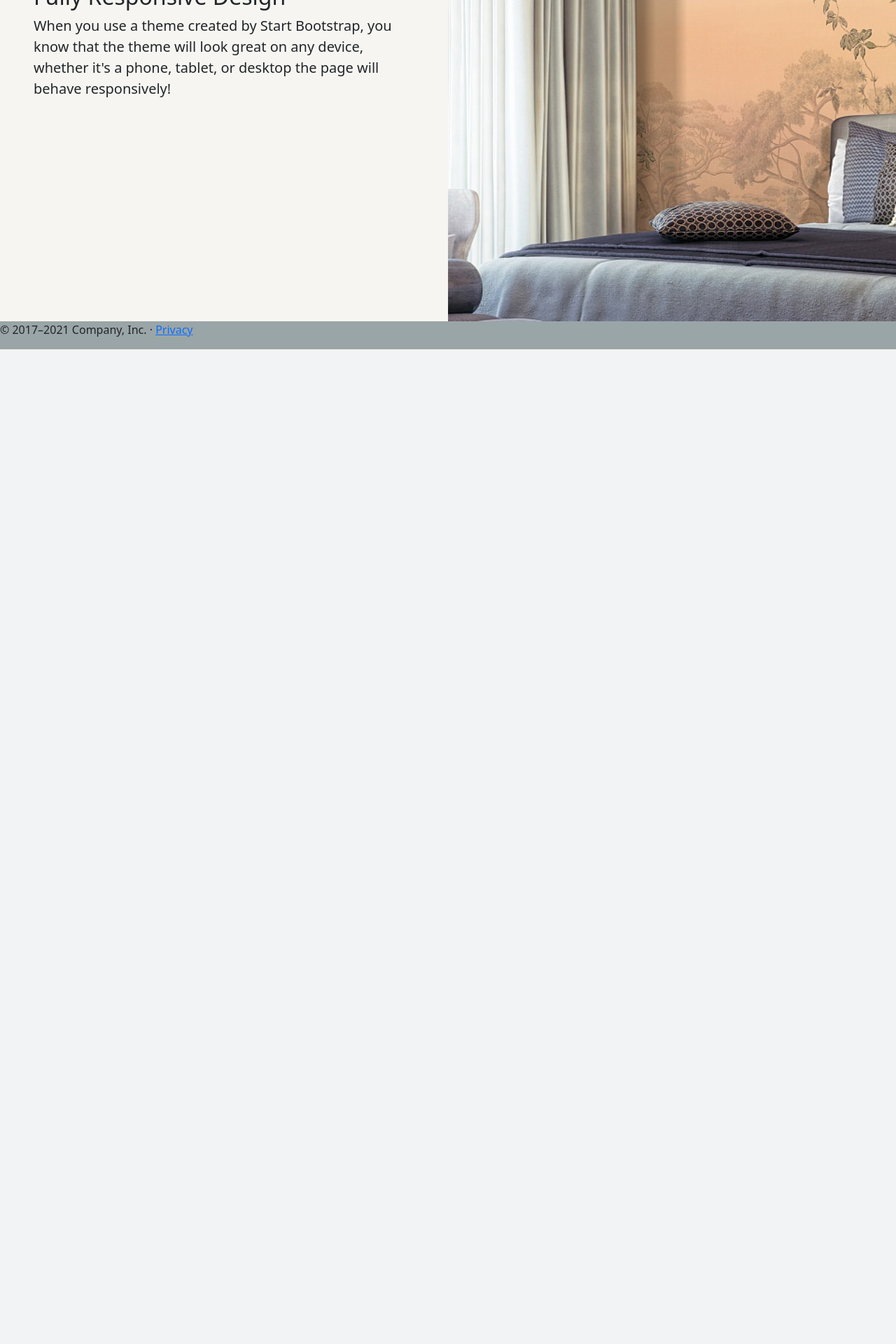
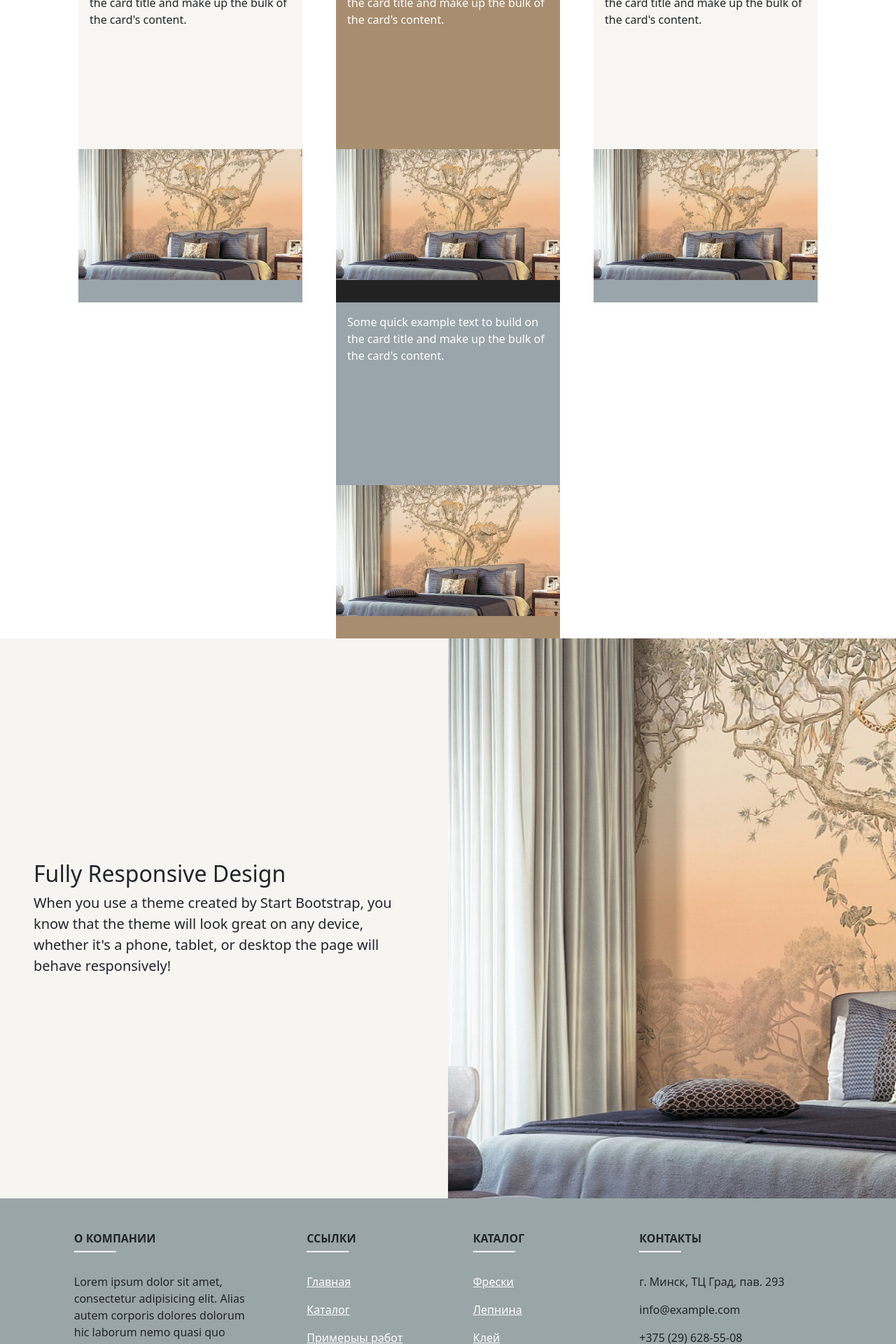
Before and after one commit to iWebshark/FreskiProject, a Django app: page / in a window 1280 px wide. Shown: the part 2520-4440 px from the top of the page at 70% size. Before the commit the page ends 3019 px from the top, so only its background shows below. Run offline with Django 3.2, Linux system fonts and the light colour scheme.

Commit message:
Site web design

```diff
--- a/static/css/main.css
+++ b/static/css/main.css
@@ -21,9 +21,23 @@
     background-color: #9aa5ab;
 }
 
+.bg-black {
+    background-color: #222222;
+    color: white;
+}
+
 .card {
     border-radius: 0;
     border: 0;
+    min-height: 30rem;
+    min-width: 20rem;
+    padding-left: 0;
+    padding-right: 0;
+}
+
+.card-img-bottom {
+    border-bottom-right-radius: 0;
+    border-bottom-left-radius: 0;
 }
 
 /*bootstrap customization*/
@@ -60,7 +74,7 @@
 
 /* Declare heights because of positioning of img element */
 .carousel-item {
-    height: 32rem;
+    height: 40rem;
 }
 
 .carousel-item > img {
@@ -68,7 +82,7 @@
     top: 0;
     left: 0;
     min-width: 100%;
-    height: 32rem;
+    height: 40rem;
     z-index: -2;
 }
 
--- a/templates/base.html
+++ b/templates/base.html
@@ -12,6 +12,7 @@
           integrity="sha384-BmbxuPwQa2lc/FVzBcNJ7UAyJxM6wuqIj61tLrc4wSX0szH/Ev+nYRRuWlolflfl" crossorigin="anonymous">
     <!-- Custom styles for this template -->
     <link href="{% static 'css/main.css' %}" rel="stylesheet">
+
 </head>
 <body class="d-flex flex-column h-100">
 <!-- Navbar -->
@@ -69,7 +70,96 @@
 
 <!-- Footer -->
 <footer class="footer" style="background: #9aa5a7;">
-    <p>&copy; 2017–2021 Company, Inc. &middot; <a href="#">Privacy</a></p>
+    <!-- Section: Links  -->
+    <section class="">
+        <div class="container text-center text-md-start mt-5">
+            <!-- Grid row -->
+            <div class="row mt-3">
+                <!-- Grid column -->
+                <div class="col-md-3 col-lg-4 col-xl-3 mx-auto mb-4">
+                    <!-- Content -->
+                    <h6 class="text-uppercase fw-bold">О компании</h6>
+                    <hr
+                            class="mb-4 mt-0 d-inline-block mx-auto"
+                            style="width: 60px; background-color: #fdfaf4; height: 2px;opacity: 100;"
+                    />
+                    <p>
+                        Lorem ipsum dolor sit amet, consectetur adipisicing elit. Alias autem corporis dolores dolorum
+                        hic laborum nemo quasi quo recusandae voluptatum.
+                    </p>
+                </div>
+                <!-- Grid column -->
+
+                <!-- Grid column -->
+                <div class="col-md-2 col-lg-2 col-xl-2 mx-auto mb-4">
+                    <!-- Links -->
+                    <h6 class="text-uppercase fw-bold">Ссылки</h6>
+                    <hr
+                            class="mb-4 mt-0 d-inline-block mx-auto"
+                            style="width: 60px; background-color: #fcfbf9; height: 2px;opacity: 100;"
+                    />
+                    <p>
+                        <a href="#!" class="text-white">Главная</a>
+                    </p>
+                    <p>
+                        <a href="#!" class="text-white">Каталог</a>
+                    </p>
+                    <p>
+                        <a href="#!" class="text-white">Примерыы работ</a>
+                    </p>
+                    <p>
+                        <a href="#!" class="text-white">О нас</a>
+                    </p>
+                    <p>
+                        <a href="#!" class="text-white">Контакты</a>
+                    </p>
+                </div>
+                <!-- Grid column -->
+
+                <!-- Grid column -->
+                <div class="col-md-3 col-lg-2 col-xl-2 mx-auto mb-4">
+                    <!-- Links -->
+                    <h6 class="text-uppercase fw-bold">Каталог</h6>
+                    <hr
+                            class="mb-4 mt-0 d-inline-block mx-auto"
+                            style="width: 60px; background-color: #fcfbf9; height: 2px;opacity: 100;"
+                    />
+                    <p>
+                        <a href="#!" class="text-white">Фрески</a>
+                    </p>
+                    <p>
+                        <a href="#!" class="text-white">Лепнина</a>
+                    </p>
+                    <p>
+                        <a href="#!" class="text-white">Клей</a>
+                    </p>
+                </div>
+                <!-- Grid column -->
+
+                <!-- Grid column -->
+                <div class="col-md-4 col-lg-3 col-xl-3 mx-auto mb-md-0 mb-4">
+                    <!-- Links -->
+                    <h6 class="text-uppercase fw-bold">Контакты</h6>
+                    <hr
+                            class="mb-4 mt-0 d-inline-block mx-auto"
+                            style="width: 60px; background-color: #fcfbf9; height: 2px;opacity: 100;"
+                    />
+                    <p><i class="fas fa-home mr-3"></i> г. Минск, ТЦ Град, пав. 293</p>
+                    <p><i class="fas fa-envelope mr-3"></i> info@example.com</p>
+                    <p><i class="fas fa-phone mr-3"></i> +375 (29) 628-55-08</p>
+                </div>
+                <!-- Grid column -->
+            </div>
+            <!-- Grid row -->
+        </div>
+    </section>
+    <!-- Section: Links  -->
+
+    <!-- Copyright -->
+    <div class="text-center p-3"
+         style="background-color: rgba(0, 0, 0, 0.2)">
+        © 2021 Все права защищены
+    </div>
 </footer>
 
 <script src="https://cdn.jsdelivr.net/npm/bootstrap@5.0.0-beta2/dist/js/bootstrap.bundle.min.js"
--- a/templates/common/index.html
+++ b/templates/common/index.html
@@ -53,18 +53,18 @@
     </div>
 
     <!-- Sells -->
-    <div class="container marketing">
+    <div class="container marketing" style="min-height: 50rem;">
         <!-- Three columns of text below the carousel -->
         <div class="row">
             <div class="col-lg-4">
                 <svg class="bd-placeholder-img rounded-circle" width="140" height="140"
                      xmlns="http://www.w3.org/2000/svg" role="img" aria-label="Placeholder: 140x140"
-                     preserveAspectRatio="xMidYMid slice" focusable="false"><title>Placeholder</title>
+                     preserveAspectRatio="xMidYMid slice" focusable="false"><title>Фрески</title>
                     <rect width="100%" height="100%" fill="#777"/>
                     <text x="50%" y="50%" fill="#777" dy=".3em">140x140</text>
                 </svg>
 
-                <h2>Heading</h2>
+                <h2>Фрески</h2>
                 <p>Some representative placeholder content for the three columns of text below the carousel. This is the
                     first column.</p>
                 <p><a class="btn btn-secondary btn-gray" href="#">View details &raquo;</a></p>
@@ -72,12 +72,12 @@
             <div class="col-lg-4">
                 <svg class="bd-placeholder-img rounded-circle" width="140" height="140"
                      xmlns="http://www.w3.org/2000/svg" role="img" aria-label="Placeholder: 140x140"
-                     preserveAspectRatio="xMidYMid slice" focusable="false"><title>Placeholder</title>
+                     preserveAspectRatio="xMidYMid slice" focusable="false"><title>Лепнина</title>
                     <rect width="100%" height="100%" fill="#777"/>
                     <text x="50%" y="50%" fill="#777" dy=".3em">140x140</text>
                 </svg>
 
-                <h2>Heading</h2>
+                <h2>Лепнина</h2>
                 <p>Another exciting bit of representative placeholder content. This time, we've moved on to the second
                     column.</p>
                 <p><a class="btn btn-secondary btn-gray" href="#">View details &raquo;</a></p>
@@ -85,12 +85,12 @@
             <div class="col-lg-4">
                 <svg class="bd-placeholder-img rounded-circle" width="140" height="140"
                      xmlns="http://www.w3.org/2000/svg" role="img" aria-label="Placeholder: 140x140"
-                     preserveAspectRatio="xMidYMid slice" focusable="false"><title>Placeholder</title>
+                     preserveAspectRatio="xMidYMid slice" focusable="false"><title>Клей</title>
                     <rect width="100%" height="100%" fill="#777"/>
                     <text x="50%" y="50%" fill="#777" dy=".3em">140x140</text>
                 </svg>
 
-                <h2>Heading</h2>
+                <h2>Клей</h2>
                 <p>And lastly this, the third column of representative placeholder content.</p>
                 <p><a class="btn btn-secondary btn-gray" href="#">View details &raquo;</a></p>
             </div><!-- /.col-lg-4 -->
@@ -110,12 +110,12 @@
     </div>
 
     <!-- Work examples -->
-    <div class="container-fluid">
+    <div class="container-fluid my-auto" style="min-height: 50rem;">
         <div class="container d-flex justify-content-center">
             <h1>Примеры работ</h1>
         </div>
-        <div class="row d-flex justify-content-evenly">
-            <div class="card bg-gray" style="width: 18rem;">
+        <div class="row d-flex justify-content-center" style="min-height: 50rem;">
+            <div class="card bg-gray align-self-center mx-4" style="width: 18rem; max-height: 25rem;">
                 <div class="card-body">
                     <p class="card-text">Some quick example text to build on the card title and make up the bulk of the
                         card's content.</p>
@@ -123,30 +123,40 @@
                 <div>
                     <img src="/media/freski-ecodecor.by2.jpg" class="card-img-bottom" alt="...">
                 </div>
+                <div class="w-100 bg-gray-dark" style="min-height: 2rem"></div>
             </div>
 
-            <div class="card bg-brown" style="width: 18rem;">
+            <div class="card bg-brown align-self-center mx-4" style="width: 18rem; max-height: 25rem;">
                 <div class="card-body">
                     <p class="card-text">Some quick example text to build on the card title and make up the bulk of the
                         card's content.</p>
                 </div>
-                <img src="/media/freski-ecodecor.by2.jpg" class="card-img-top" alt="...">
+                <div>
+                    <img src="/media/freski-ecodecor.by2.jpg" class="card-img-bottom" alt="...">
+                </div>
+                <div class="w-100 bg-black" style="min-height: 2rem"></div>
             </div>
 
-            <div class="card bg-gray" style="width: 18rem;">
+            <div class="card bg-gray align-self-center mx-4" style="width: 18rem; max-height: 25rem;">
                 <div class="card-body">
                     <p class="card-text">Some quick example text to build on the card title and make up the bulk of the
                         card's content.</p>
                 </div>
-                <img src="/media/freski-ecodecor.by2.jpg" class="card-img-top" alt="...">
+                <div>
+                    <img src="/media/freski-ecodecor.by2.jpg" class="card-img-bottom" alt="...">
+                </div>
+                <div class="w-100 bg-gray-dark" style="min-height: 2rem"></div>
             </div>
 
-            <div class="card bg-gray-dark" style="width: 18rem;">
+            <div class="card bg-gray-dark align-self-center mx-4" style="width: 18rem; max-height: 25rem;">
                 <div class="card-body">
                     <p class="card-text">Some quick example text to build on the card title and make up the bulk of the
                         card's content.</p>
                 </div>
-                <img src="/media/freski-ecodecor.by2.jpg" class="card-img-top" alt="...">
+                <div>
+                    <img src="/media/freski-ecodecor.by2.jpg" class="card-img-bottom" alt="...">
+                </div>
+                <div class="w-100 bg-brown" style="min-height: 2rem"></div>
             </div>
         </div>
     </div>
```
